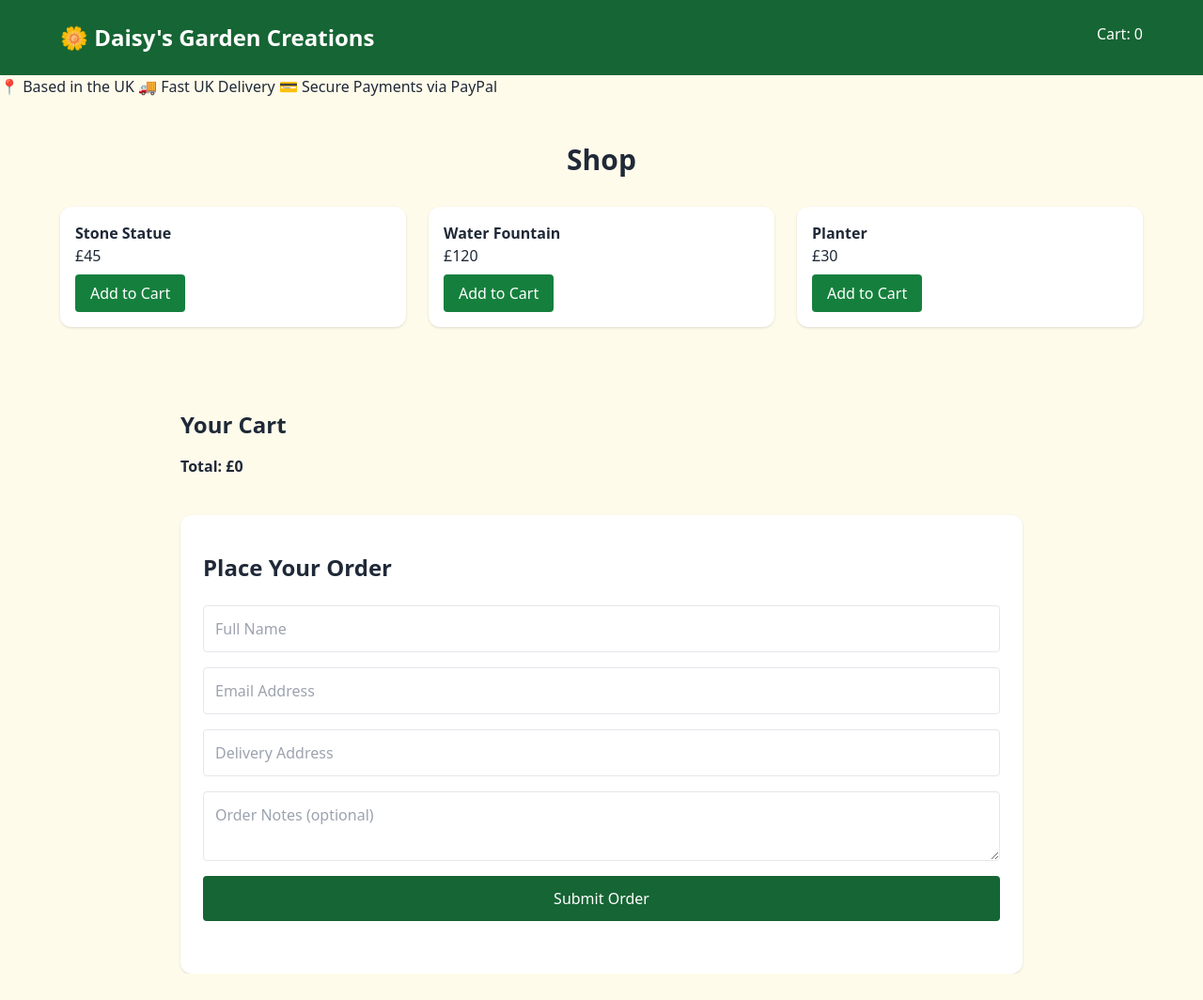
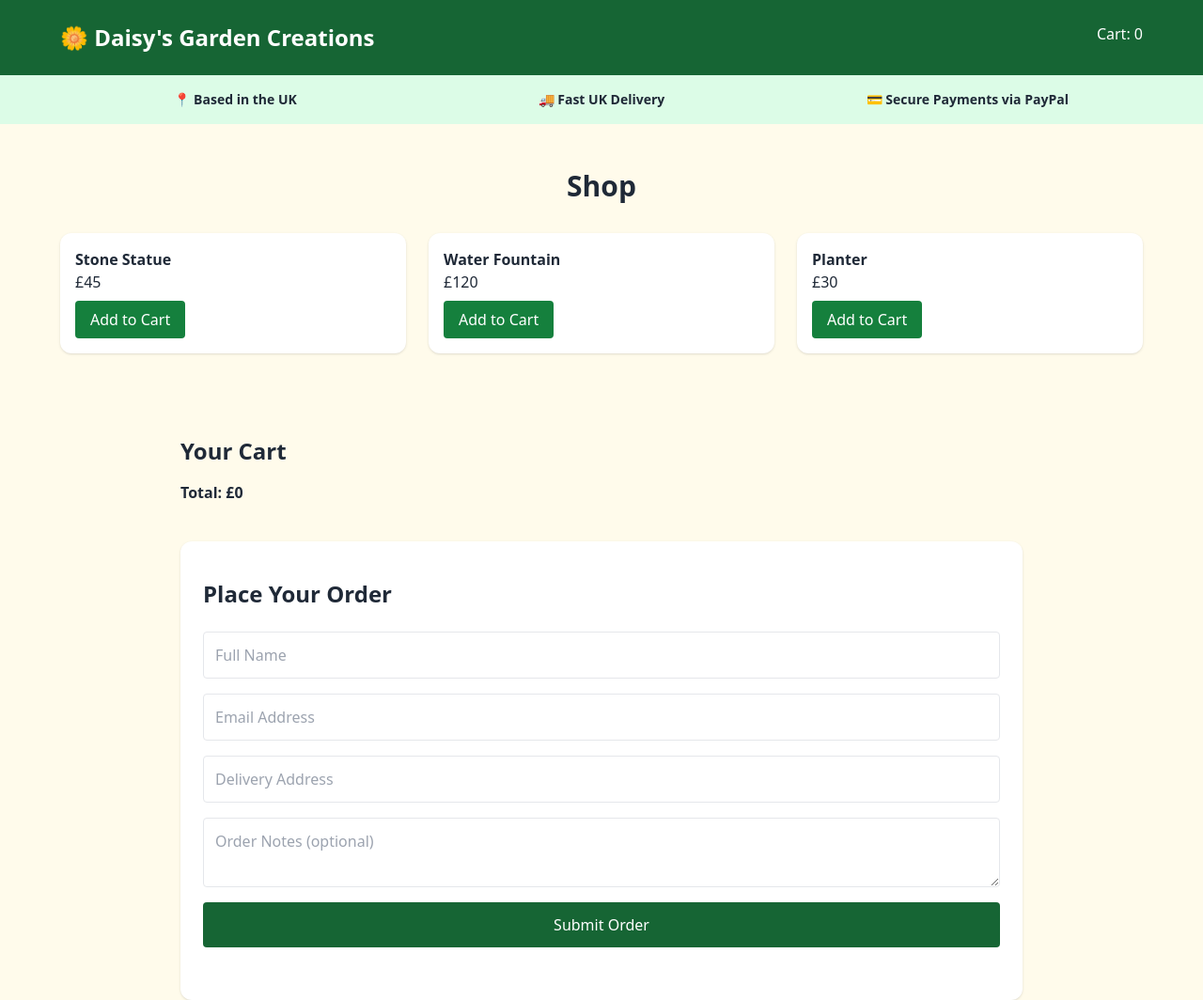
Before and after one commit to Daisyfarm/daisys-garden-creations, a plain HTML site: page index.html in a window 1280 px wide. Shown: the whole page at 94% size. Before the commit the page ends 1036 px from the top, so only its background shows below. Drawn offline with nearby package versions, Linux system fonts and the light colour scheme.

Commit message:
Update index.html

```diff
--- a/index.html
+++ b/index.html
@@ -14,9 +14,13 @@
     <div>Cart: <span id="cart-count">0</span></div>
   </div>
 </header>
-📍 Based in the UK
-🚚 Fast UK Delivery
-💳 Secure Payments via PayPal
+<section class="bg-green-100 py-4">
+  <div class="max-w-6xl mx-auto text-center grid md:grid-cols-3 gap-4 text-sm font-semibold">
+    <div>📍 Based in the UK</div>
+    <div>🚚 Fast UK Delivery</div>
+    <div>💳 Secure Payments via PayPal</div>
+  </div>
+</section>
 <section class="py-12 max-w-6xl mx-auto">
   <h2 class="text-3xl font-bold text-center mb-8">Shop</h2>
   <div class="grid md:grid-cols-3 gap-6">
```
